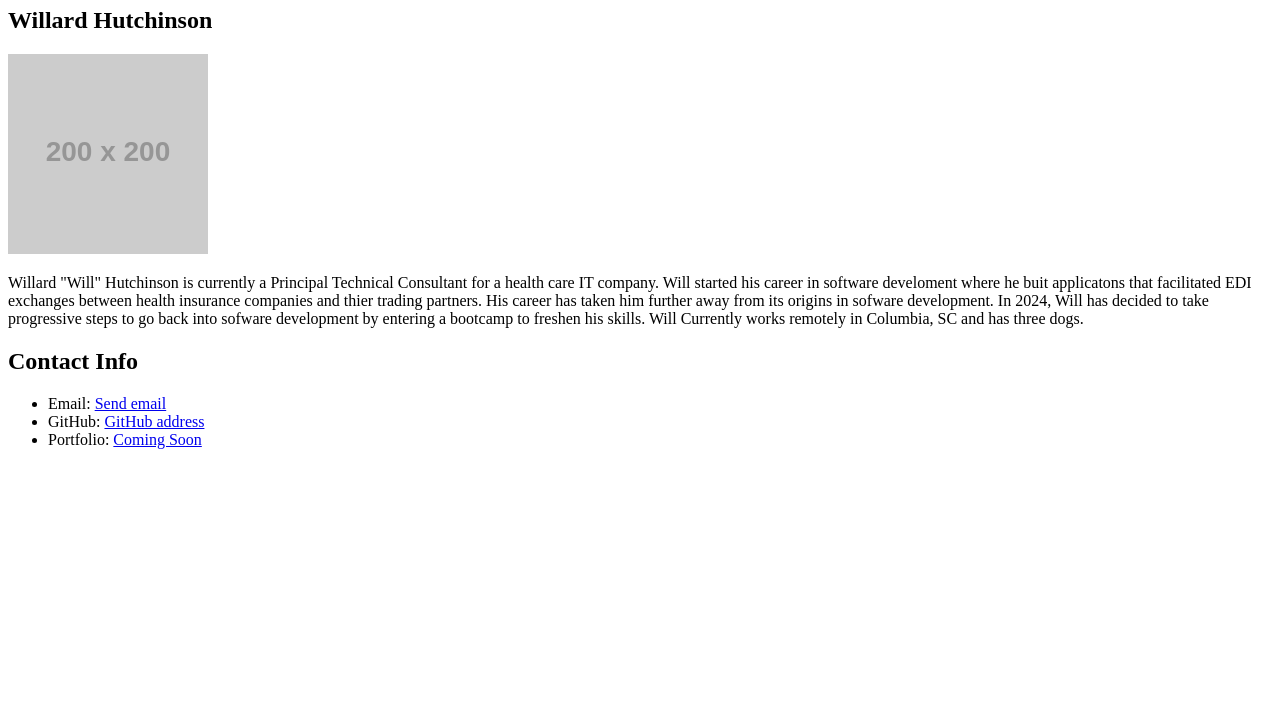
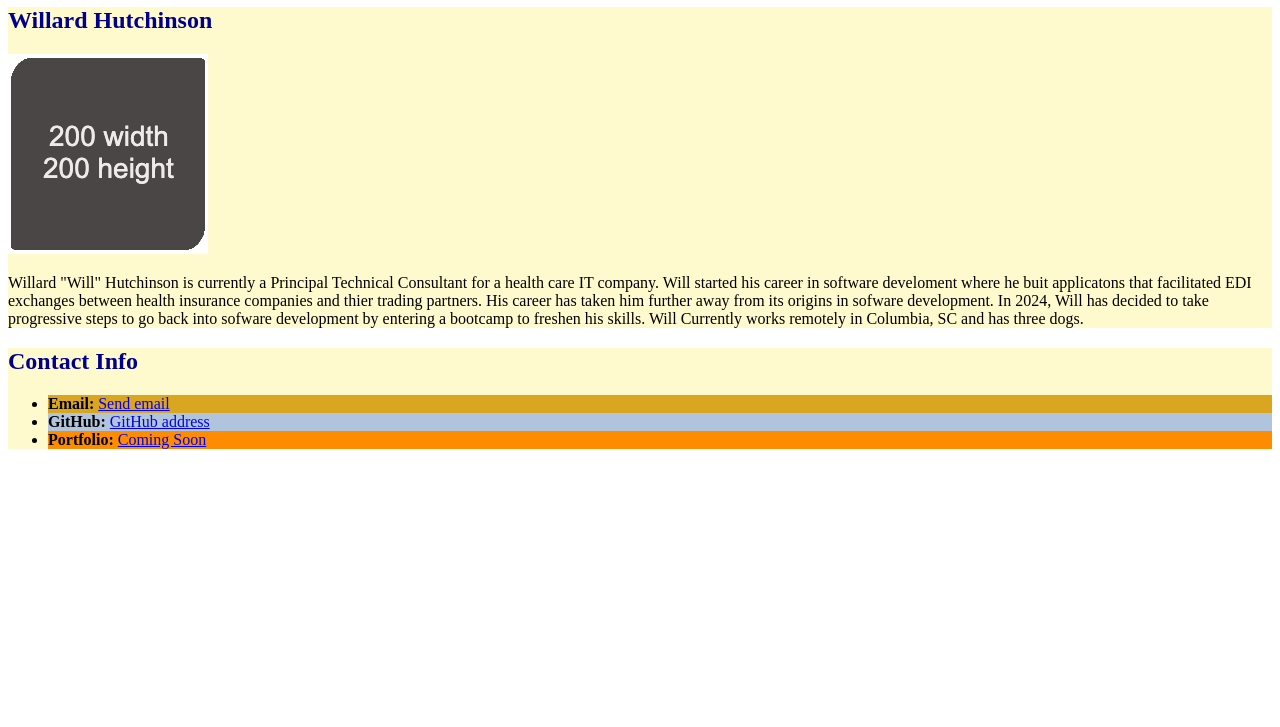
Before and after one commit to wchutchinson/first-day-demo, a plain HTML site: page index.html in a window 1280 px wide. Shown: the part 73-800 px from the top of the page. Drawn offline with Linux system fonts and the light colour scheme; placeholder pictures from the web are drawn by us.

Commit message:
add Activity 8

```diff
--- /dev/null
+++ b/assets/css/style.css
@@ -0,0 +1,19 @@
+.lesson {
+  background-color: lemonchiffon;
+}
+
+.title {
+  color: darkblue;
+}
+
+#email {
+  background-color: goldenrod;
+}
+
+#github {
+  background-color: lightsteelblue;
+}
+
+#portfolio {
+  background-color: darkorange;
+}
--- a/index.html
+++ b/index.html
@@ -2,18 +2,19 @@
 <html lang="en-US">
 
     <head>
-        <meta charset="UTF-8">
+        <meta charset="UTF-8"/>
+        <link rel="stylesheet" href="./assets/css/style.css"/>
         <title>Student Bio</title>
     </head>
 
     <header>
-        <h1>Student Bio</h1>
+        <h1 class="title">Student Bio</h1>
     </header>
 
     <body>
-        <section>
-            <h2>Willard Hutchinson</h2>
-            <img src="https://via.placeholder.com/200" alt="Place Holder Image"/>
+        <section class="lesson">
+            <h2 class="title">Willard Hutchinson</h2>
+            <img src="./assets/images/image-1.jpg" alt="Place Holder Image"/>
             <p>
                 Willard "Will" Hutchinson is currently a Principal Technical Consultant for a health care IT company. Will started his career in software develoment where he buit
                 applicatons that facilitated EDI exchanges between health insurance companies and thier trading partners. His career has taken him further away from its origins
@@ -23,12 +24,12 @@
             </p>
         </section>
 
-        <section>
-            <h2>Contact Info</h2>
+        <section class="lesson">
+            <h2 class="title">Contact Info</h2>
             <ul>
-                <li>Email: <a href= "mailto:willard.hutchinson@me.com">Send email</a></li>
-                <li>GitHub: <a href="https://github.com/wchutchinson" target="_blank" rel="noopener noreferrer">GitHub address</a></li>
-                <li>Portfolio: <a href="Coming Soon" target="_blank" rel="noopener noreferrer">Coming Soon</a></li></li>
+                <li id="email"><strong>Email: </strong><a href= "mailto:willard.hutchinson@me.com">Send email</a></li>
+                <li id="github"><strong>GitHub: </strong><a href="https://github.com/wchutchinson" target="_blank" rel="noopener noreferrer">GitHub address</a></li>
+                <li id="portfolio"><strong>Portfolio: </strong><a href="Coming Soon" target="_blank" rel="noopener noreferrer">Coming Soon</a></li></li>
             </ul>
         </section>
 
```
Also changed, not shown: assets/images/image-1.jpg (added), 1 other file.
